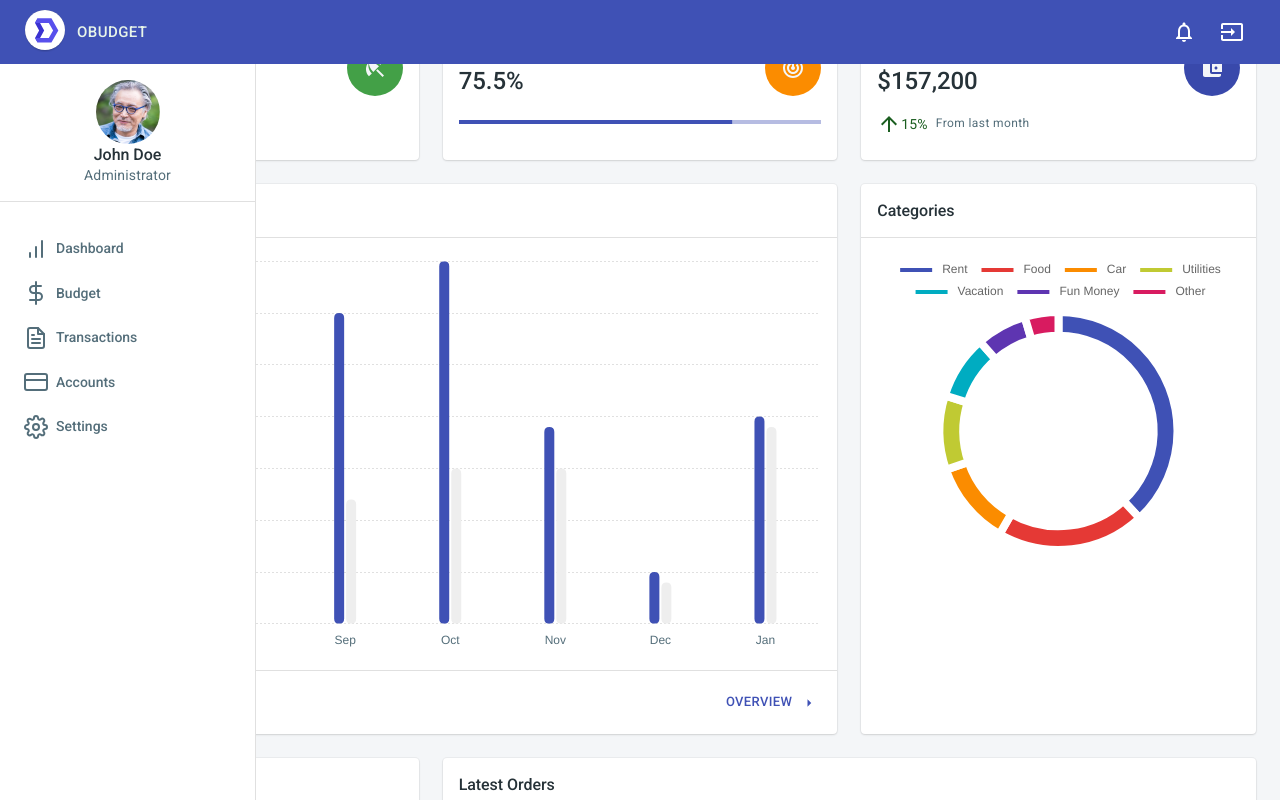
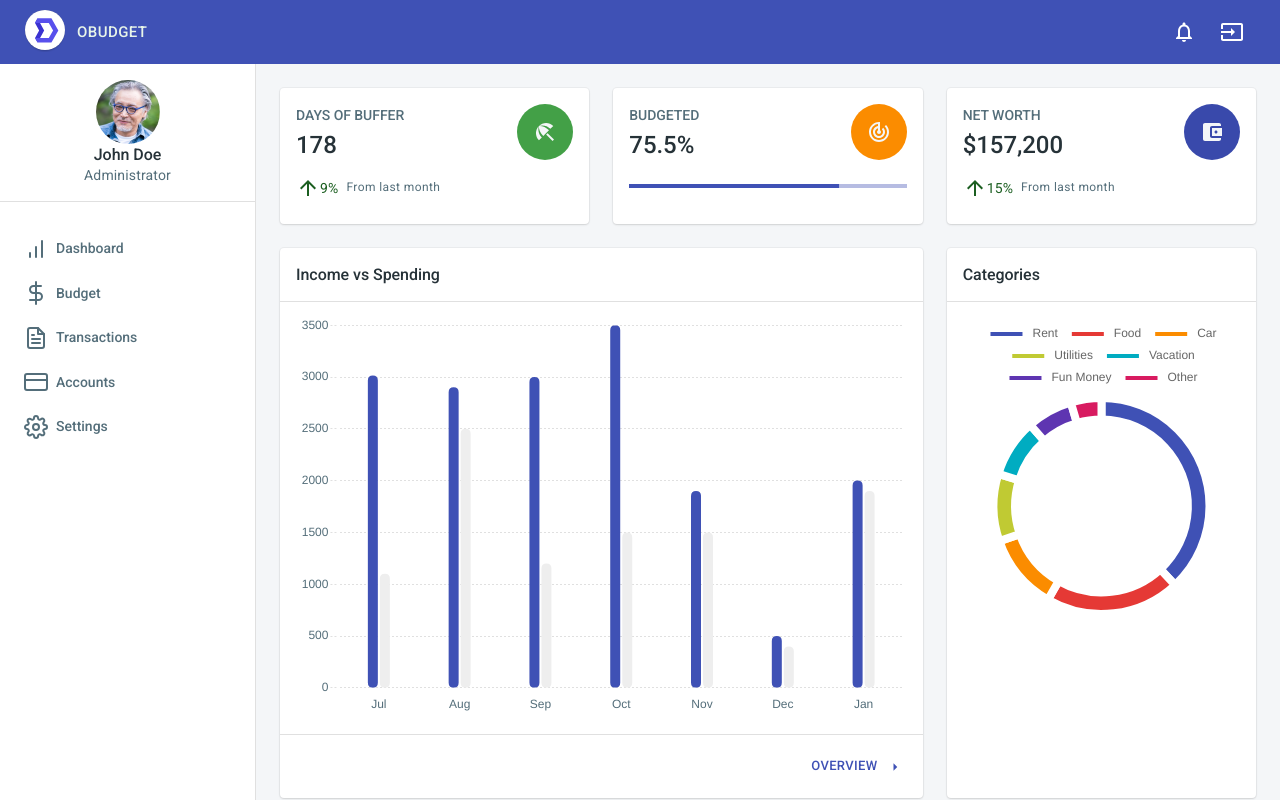
Before and after one commit to OBudget/obudget-web, a React (Create React App) app: page /app/dashboard in a window 1280 px wide. Shown: the top 800 px of the page. Built offline with nearby package versions, Linux system fonts and the light colour scheme; sample sign-in values are in the browser's storage.

Commit message:
Fully migrated to material-ui v5

```diff
--- a/src/layouts/DashboardLayout/index.tsx
+++ b/src/layouts/DashboardLayout/index.tsx
@@ -17,7 +17,7 @@
   content: `${PREFIX}-content`,
 };
 
-const StyledNavigate = styled(Navigate)(({ theme }) => ({
+const Root = styled("div")(({ theme }) => ({
   [`& .${classes.root}`]: {
     backgroundColor: theme.palette.background.default,
     display: "flex",
@@ -57,7 +57,7 @@
     const isLoggedIn = user.authenticated;
 
     return isLoggedIn ? (
-      <div className={classes.root}>
+      <Root className={classes.root}>
         <TopBar user={user} onMobileNavOpen={() => setMobileNavOpen(true)} />
         <NavBar
           onMobileClose={() => setMobileNavOpen(false)}
@@ -70,9 +70,9 @@
             </div>
           </div>
         </div>
-      </div>
+      </Root>
     ) : (
-      <StyledNavigate to="/login" state={{ from: location }} replace />
+      <Navigate to="/login" state={{ from: location }} replace />
     );
   }
 );
--- a/src/theme/index.ts
+++ b/src/theme/index.ts
@@ -1,9 +1,8 @@
-import { createTheme, colors, adaptV4Theme } from "@mui/material";
+import { createTheme, colors } from "@mui/material";
 import shadows from "./shadows";
 import typography from "./typography";
 
-const theme = createTheme(
-  adaptV4Theme({
+const theme = createTheme({
   palette: {
     background: {
       default: "#F4F6F8",
@@ -22,7 +21,6 @@
   },
   shadows,
   typography,
-  })
-);
+});
 
 export default theme;
--- a/src/theme/shadows.ts
+++ b/src/theme/shadows.ts
@@ -1,4 +1,4 @@
-import { Shadows } from "@mui/material/styles";
+import { Shadows } from "@mui/material/styles/shadows";
 
 const shadows: Shadows = [
   "none",
```
Lines whose indentation alone changed are shown as unchanged.
